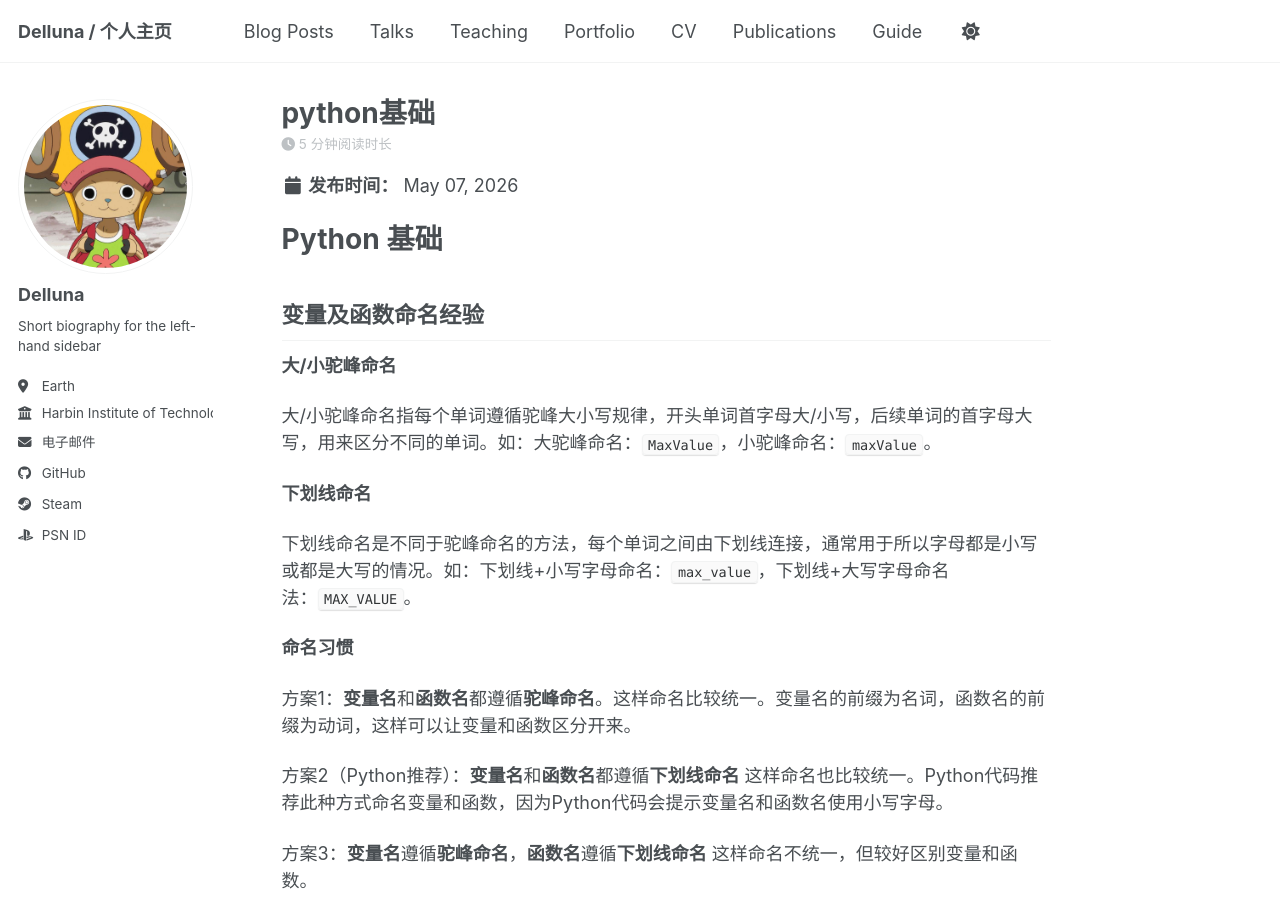
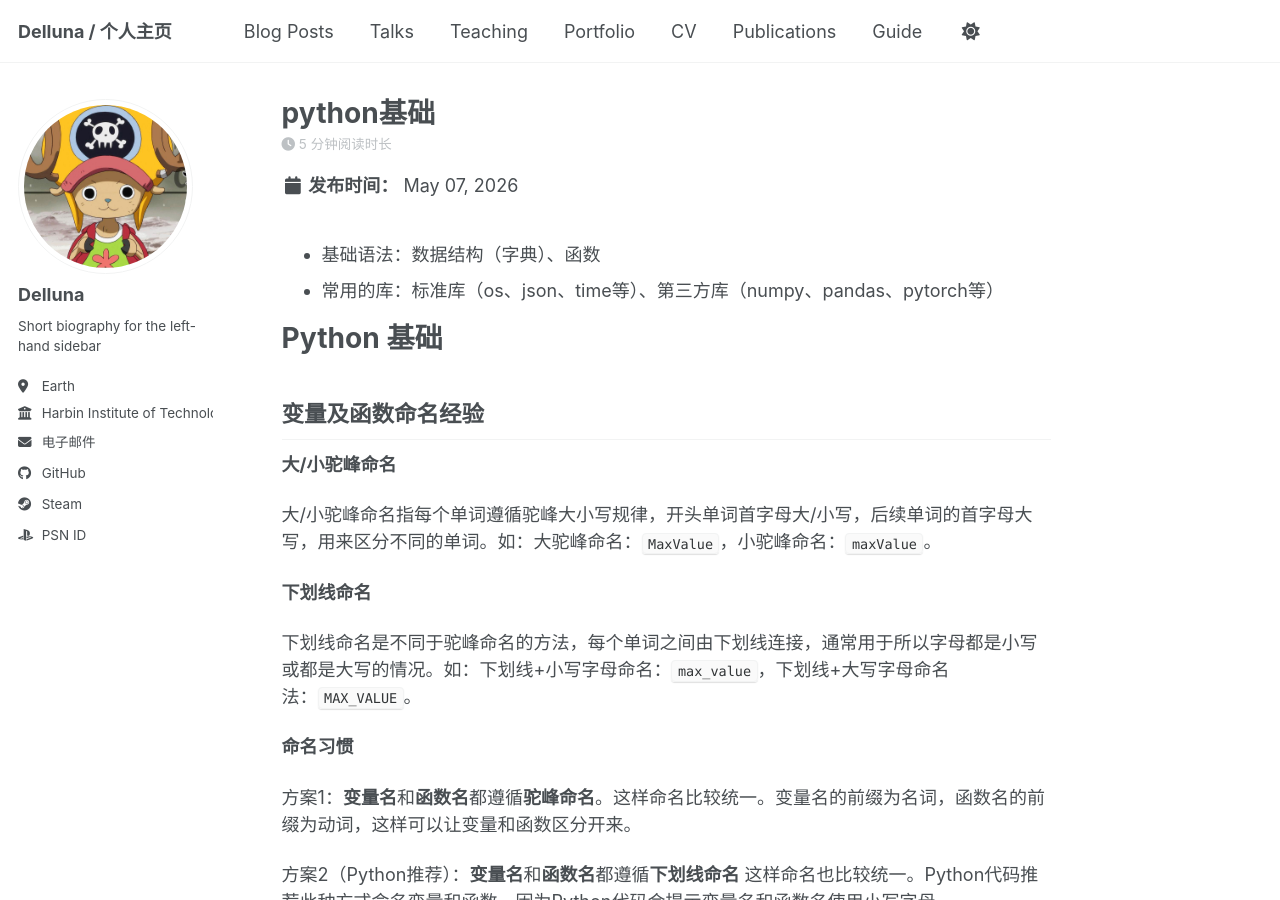
Before and after one commit to Delluna/Delluna.github.io, a Jekyll site: the page built from _posts/2026-05-07-Python基础.md, in a window 1280 px wide and 900 px high. Built offline with Jekyll 4.4.1, drawn with Linux system fonts in a browser that asks for light colours; a script bundle is joined from its source files by our own code; library files that are not in the unit come from our copies.

Commit message:
Update 2026-05-07-Python基础.md

```diff
--- a/_posts/2026-05-07-Python基础.md
+++ b/_posts/2026-05-07-Python基础.md
@@ -5,6 +5,9 @@ permalink: /posts/2026/05/Python基础
 tags:
   - python
 ---
+
+- 基础语法：数据结构（字典）、函数
+- 常用的库：标准库（os、json、time等）、第三方库（numpy、pandas、pytorch等）
 
 # Python 基础
 
```
